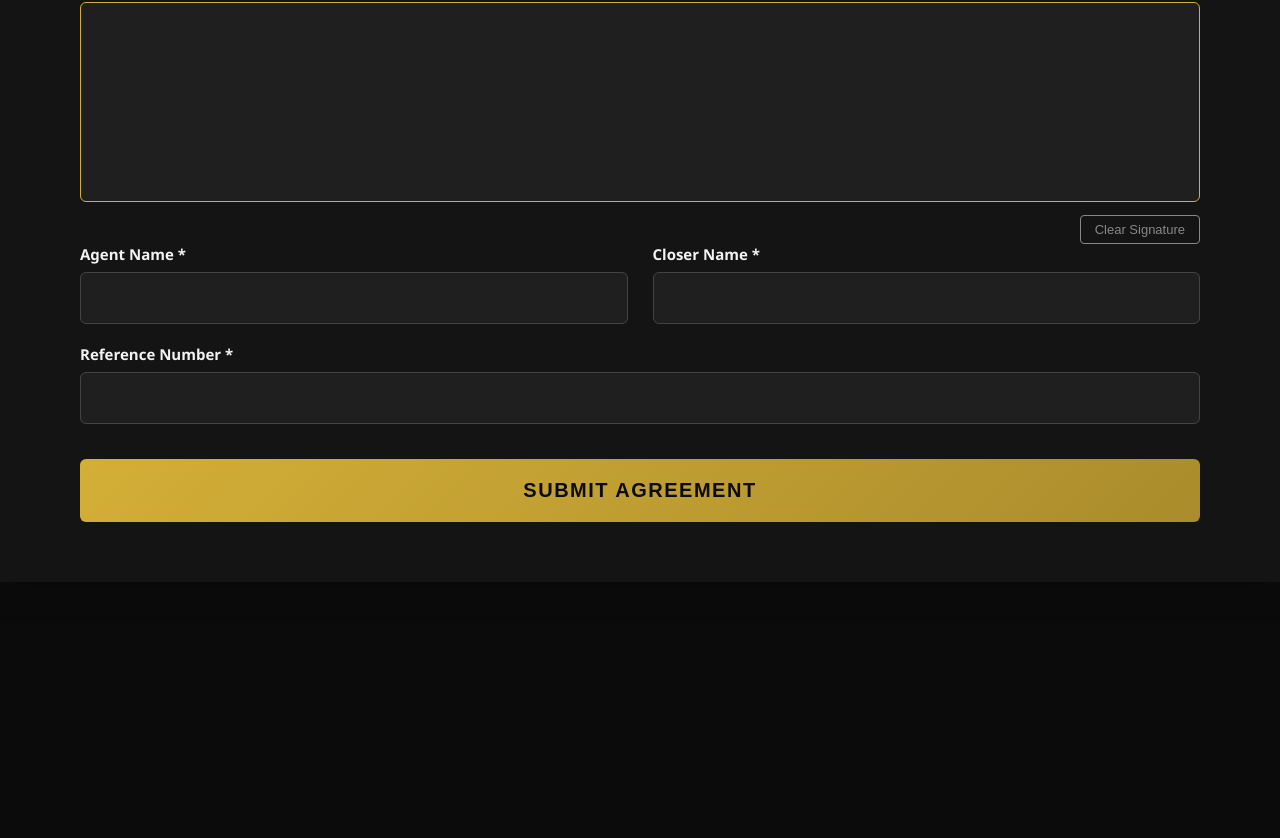
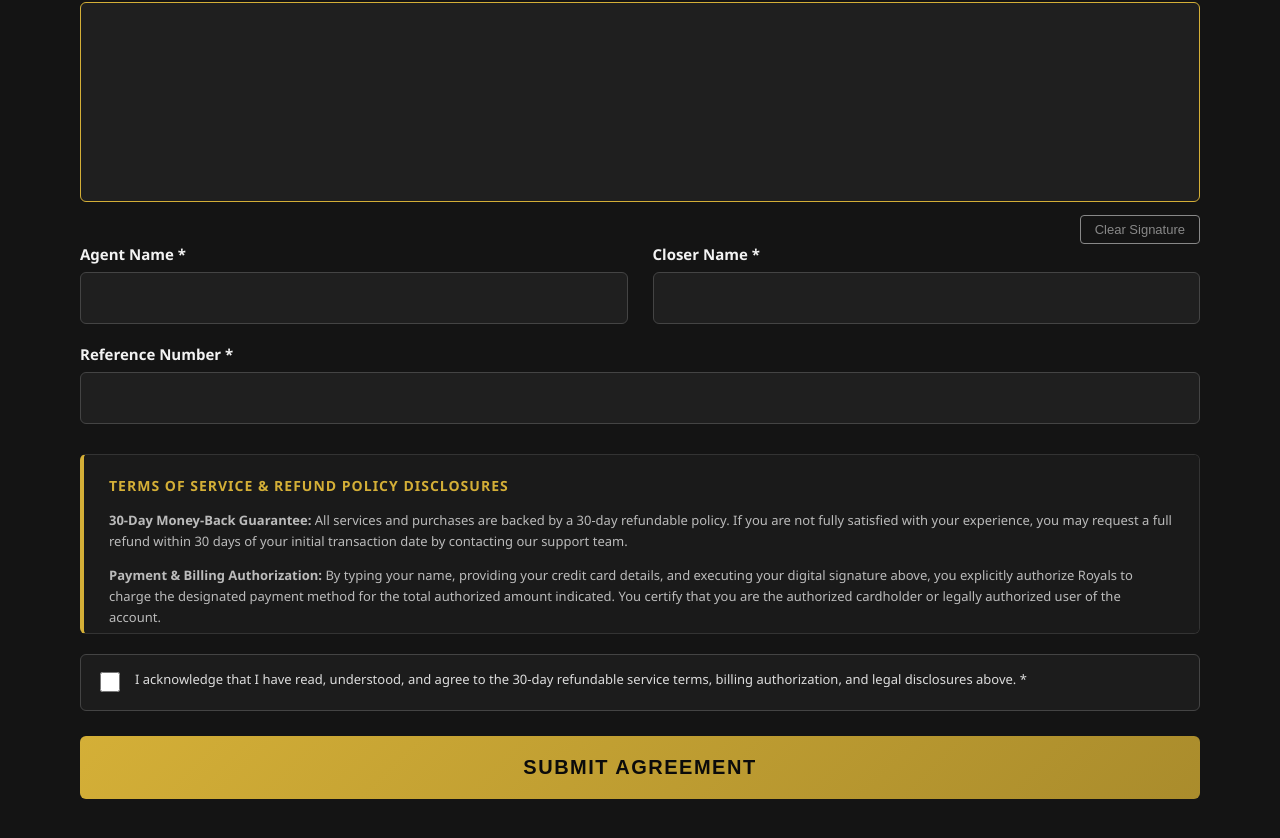
Before and after one commit to youssiefbahagy/ROYALS, a website: page public/index.html in a window 1280 px wide. Shown: the part 1638-2476 px from the top of the page. Before the commit the page ends 2220 px from the top, so only its background shows below. Drawn offline with Linux system fonts and the light colour scheme.

Commit message:
Add legal terms and consent section to index.html

```diff
--- a/public/index.html
+++ b/public/index.html
@@ -217,6 +217,60 @@
             padding: 0;
         }
 
+        /* Legal Terms & Policy Box Styles */
+        .legal-box {
+            background: #1a1a1a;
+            border: 1px solid #333;
+            border-left: 4px solid #d4af37;
+            border-radius: 6px;
+            padding: 20px 25px;
+            margin-top: 30px;
+            margin-bottom: 20px;
+            font-size: 13px;
+            line-height: 1.6;
+            color: #bbb;
+            max-height: 180px;
+            overflow-y: auto;
+        }
+
+        .legal-box h4 {
+            color: #d4af37;
+            margin-top: 0;
+            margin-bottom: 10px;
+            text-transform: uppercase;
+            font-size: 14px;
+            letter-spacing: 1px;
+        }
+
+        .legal-consent {
+            display: flex;
+            align-items: flex-start;
+            gap: 12px;
+            background: #1c1c1c;
+            padding: 15px;
+            border: 1px solid #444;
+            border-radius: 6px;
+            margin-top: 15px;
+            cursor: pointer;
+        }
+
+        .legal-consent input[type="checkbox"] {
+            width: 20px;
+            height: 20px;
+            accent-color: #d4af37;
+            cursor: pointer;
+            margin-top: 2px;
+            flex-shrink: 0;
+        }
+
+        .legal-consent label {
+            font-size: 13px;
+            color: #ddd;
+            font-weight: normal;
+            cursor: pointer;
+            margin: 0;
+        }
+
         canvas {
             border: 1px solid #d4af37;
             background: #1f1f1f;
@@ -263,7 +317,7 @@
             font-weight: bold;
             border-radius: 6px;
             cursor: pointer;
-            margin-top: 35px;
+            margin-top: 25px;
             text-transform: uppercase;
             letter-spacing: 1.5px;
         }
@@ -405,6 +459,20 @@
             <div class="form-group" style="margin-top: 20px;">
                 <label>Reference Number *</label>
                 <input type="text" id="referenceNumber" required>
+            </div>
+
+            <!-- American Legal Compliance & 30-Day Refund Policy Terms Box -->
+            <div class="legal-box">
+                <h4>Terms of Service & Refund Policy Disclosures</h4>
+                <p><strong>30-Day Money-Back Guarantee:</strong> All services and purchases are backed by a 30-day refundable policy. If you are not fully satisfied with your experience, you may request a full refund within 30 days of your initial transaction date by contacting our support team.</p>
+                <p><strong>Payment & Billing Authorization:</strong> By typing your name, providing your credit card details, and executing your digital signature above, you explicitly authorize Royals to charge the designated payment method for the total authorized amount indicated. You certify that you are the authorized cardholder or legally authorized user of the account.</p>
+                <p><strong>Electronic Record & Signature Consent (E-SIGN Act):</strong> You agree that your electronic signature constitutes your legal signature, acceptance, and agreement to these terms, mirroring handwritten signatures under United States federal legislation.</p>
+            </div>
+
+            <!-- Mandatory Legal Checkbox -->
+            <div class="legal-consent">
+                <input type="checkbox" id="legalAgreement" required>
+                <label for="legalAgreement">I acknowledge that I have read, understood, and agree to the 30-day refundable service terms, billing authorization, and legal disclosures above. *</label>
             </div>
 
             <button type="submit">Submit Agreement</button>
```
